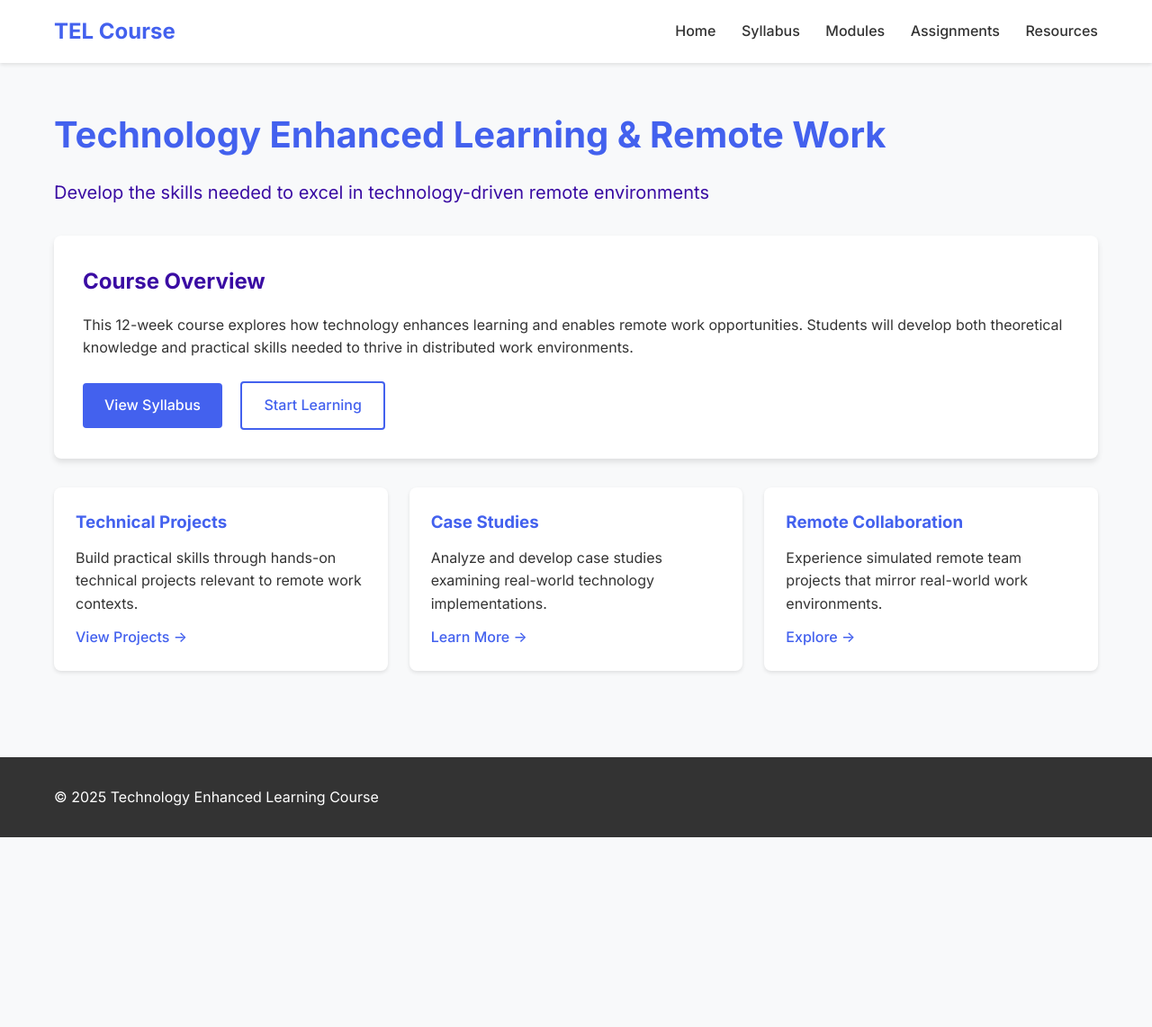
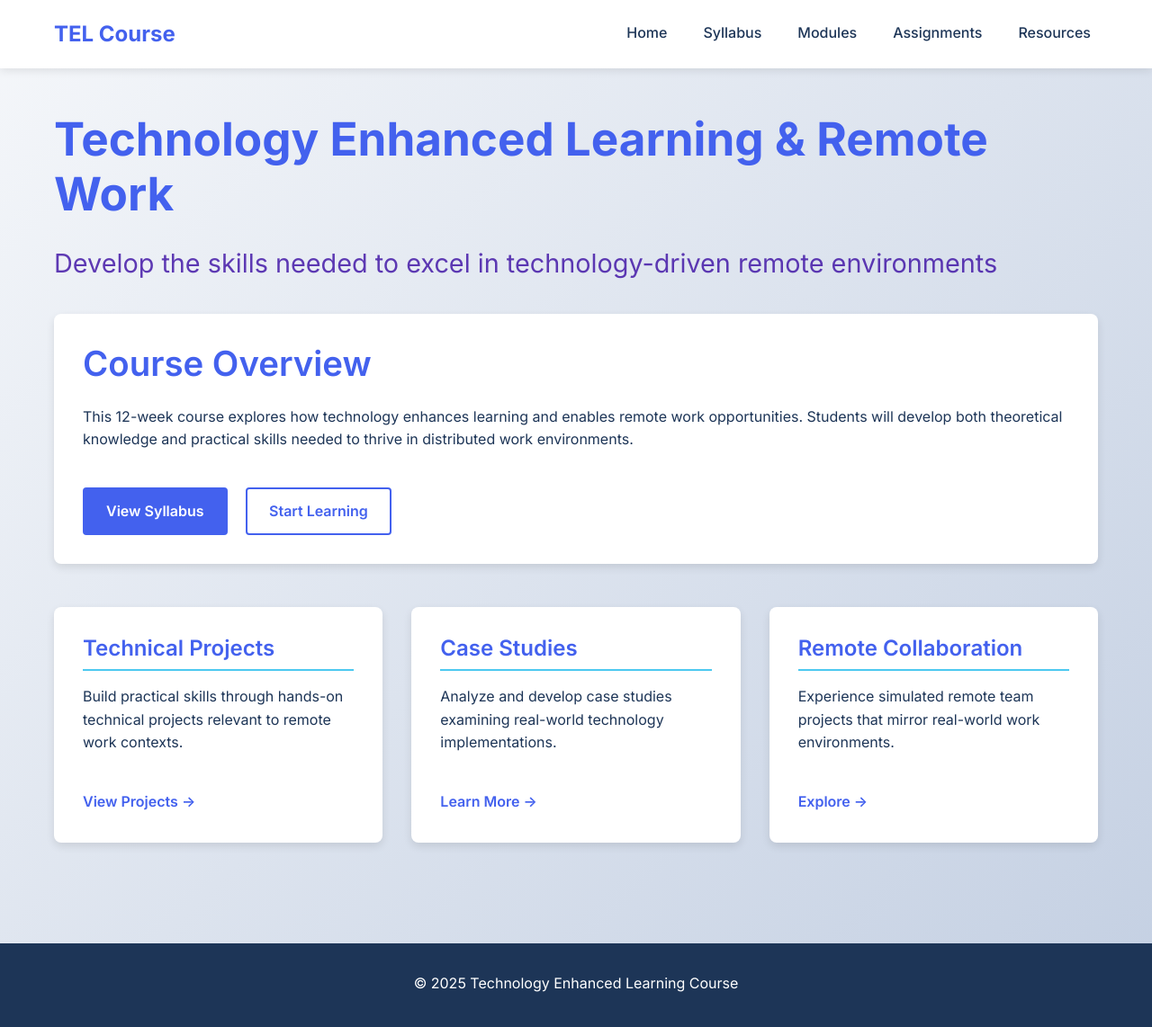
Before and after one commit to Freddricklogan/tech-enhanced-learning, a Jekyll site: the page built from index.html, in a window 1280 px wide and 1162 px high. Shown: the top 1142 px of the window at 90% size. Built offline with Jekyll 4.4.1, drawn with Linux system fonts in a browser that asks for light colours.

Commit message:
Add CSS for enhanced styling

```diff
--- a/assets/css/main.css
+++ b/assets/css/main.css
@@ -2,9 +2,15 @@
 :root {
   --primary-color: #4361ee;
   --secondary-color: #3a0ca3;
-  --text-color: #333;
-  --light-bg: #f8f9fa;
-  --border-color: #dee2e6;
+  --accent-color: #4cc9f0;
+  --dark-color: #1d3557;
+  --light-color: #f8f9fa;
+  --grey-color: #6c757d;
+  --success-color: #2ecc71;
+  --warning-color: #f39c12;
+  --font-primary: 'Inter', -apple-system, BlinkMacSystemFont, sans-serif;
+  --font-secondary: 'Manrope', sans-serif;
+  --transition: all 0.3s ease;
 }
 
 * {
@@ -14,10 +20,51 @@
 }
 
 body {
-  font-family: 'Inter', -apple-system, BlinkMacSystemFont, sans-serif;
+  font-family: var(--font-primary);
   line-height: 1.6;
-  color: var(--text-color);
-  background: var(--light-bg);
+  color: var(--dark-color);
+  background: linear-gradient(135deg, #f5f7fa 0%, #c3cfe2 100%);
+  min-height: 100vh;
+  margin: 0;
+  padding: 0;
+}
+
+h1, h2, h3, h4, h5, h6 {
+  font-family: var(--font-primary);
+  line-height: 1.2;
+  margin-bottom: 1.5rem;
+  color: var(--primary-color);
+}
+
+h1 {
+  font-size: 3.2rem;
+  font-weight: 700;
+}
+
+h2 {
+  font-size: 2.4rem;
+  font-weight: 600;
+}
+
+h3 {
+  font-size: 2rem;
+  font-weight: 600;
+  margin-bottom: 1.2rem;
+}
+
+p {
+  margin-bottom: 1.5rem;
+}
+
+a {
+  color: var(--secondary-color);
+  text-decoration: none;
+  transition: var(--transition);
+}
+
+a:hover {
+  color: var(--primary-color);
+  text-decoration: underline;
 }
 
 .container {
@@ -27,11 +74,14 @@ body {
   padding: 0 20px;
 }
 
-/* Header */
+/* Site Header */
 .site-header {
-  background: white;
-  box-shadow: 0 2px 4px rgba(0,0,0,0.1);
+  background-color: white;
+  box-shadow: 0 2px 10px rgba(0, 0, 0, 0.1);
   padding: 1rem 0;
+  position: sticky;
+  top: 0;
+  z-index: 1000;
 }
 
 .site-header .container {
@@ -44,104 +94,167 @@ body {
   font-size: 1.5rem;
   font-weight: 700;
   color: var(--primary-color);
-  text-decoration: none;
+}
+
+.main-nav {
+  display: flex;
+  gap: 1.5rem;
 }
 
 .main-nav a {
-  margin-left: 1.5rem;
-  color: var(--text-color);
-  text-decoration: none;
+  color: var(--dark-color);
   font-weight: 500;
+  padding: 0.5rem;
+  border-bottom: 2px solid transparent;
 }
 
 .main-nav a:hover {
   color: var(--primary-color);
+  border-bottom-color: var(--primary-color);
+  text-decoration: none;
 }
 
-/* Main content */
+/* Main Content */
 .main-content {
   padding: 3rem 0;
 }
 
-h1 {
-  font-size: 2.5rem;
-  margin-bottom: 1rem;
-  color: var(--primary-color);
-}
-
 .tagline {
-  font-size: 1.25rem;
+  font-size: 1.8rem;
   color: var(--secondary-color);
+  opacity: 0.8;
   margin-bottom: 2rem;
 }
 
-/* Course card */
+/* Course Card */
 .course-card {
-  background: white;
+  background-color: white;
   border-radius: 8px;
+  box-shadow: 0 4px 10px rgba(0, 0, 0, 0.1);
   padding: 2rem;
-  margin-bottom: 2rem;
-  box-shadow: 0 4px 6px rgba(0,0,0,0.1);
+  margin-bottom: 3rem;
+  transition: transform 0.3s, box-shadow 0.3s;
 }
 
-.course-card h2 {
-  margin-bottom: 1rem;
-  color: var(--secondary-color);
+.course-card:hover {
+  transform: translateY(-5px);
+  box-shadow: 0 8px 15px rgba(0, 0, 0, 0.2);
 }
 
-.course-card p {
-  margin-bottom: 1.5rem;
-}
-
-/* Featured sections */
+/* Featured Sections */
 .featured-sections {
   display: grid;
   grid-template-columns: repeat(auto-fill, minmax(300px, 1fr));
-  gap: 1.5rem;
+  gap: 2rem;
+  margin-top: 3rem;
 }
 
 .section-card {
-  background: white;
+  background-color: white;
   border-radius: 8px;
-  padding: 1.5rem;
-  box-shadow: 0 2px 4px rgba(0,0,0,0.1);
+  box-shadow: 0 4px 10px rgba(0, 0, 0, 0.1);
+  padding: 2rem;
+  transition: transform 0.3s, box-shadow 0.3s;
+  height: 100%;
+}
+
+.section-card:hover {
+  transform: translateY(-5px);
+  box-shadow: 0 8px 15px rgba(0, 0, 0, 0.2);
 }
 
 .section-card h3 {
   color: var(--primary-color);
-  margin-bottom: 0.75rem;
+  font-size: 1.5rem;
+  margin-bottom: 1rem;
+  border-bottom: 2px solid var(--accent-color);
+  padding-bottom: 0.5rem;
 }
 
 .read-more {
   display: inline-block;
-  margin-top: 0.75rem;
+  margin-top: 1rem;
   color: var(--primary-color);
-  font-weight: 500;
+  font-weight: 600;
+  position: relative;
+}
+
+.read-more:after {
+  content: "";
+  position: absolute;
+  width: 100%;
+  height: 2px;
+  bottom: -4px;
+  left: 0;
+  background-color: var(--primary-color);
+  transform: scaleX(0);
+  transform-origin: bottom right;
+  transition: transform 0.3s;
+}
+
+.read-more:hover {
   text-decoration: none;
+}
+
+.read-more:hover:after {
+  transform: scaleX(1);
+  transform-origin: bottom left;
 }
 
 /* Buttons */
 .button {
   display: inline-block;
-  background: var(--primary-color);
+  background-color: var(--primary-color);
   color: white;
   padding: 0.75rem 1.5rem;
   border-radius: 4px;
+  font-weight: 600;
+  transition: all 0.3s;
+  margin-right: 1rem;
+  margin-top: 1rem;
+  border: 2px solid var(--primary-color);
+}
+
+.button:hover {
+  background-color: var(--secondary-color);
+  border-color: var(--secondary-color);
+  transform: translateY(-3px);
+  box-shadow: 0 4px 8px rgba(0, 0, 0, 0.2);
   text-decoration: none;
-  font-weight: 500;
-  margin-right: 1rem;
+  color: white;
 }
 
 .button-outline {
-  background: transparent;
+  background-color: transparent;
   color: var(--primary-color);
   border: 2px solid var(--primary-color);
 }
 
+.button-outline:hover {
+  background-color: var(--primary-color);
+  color: white;
+}
+
 /* Footer */
 .site-footer {
-  background: var(--text-color);
+  background-color: var(--dark-color);
   color: white;
   padding: 2rem 0;
-  margin-top: 3rem;
+  margin-top: 4rem;
+  text-align: center;
 }
+
+/* Responsive Styles */
+@media (max-width: 768px) {
+  .featured-sections {
+    grid-template-columns: 1fr;
+  }
+
+  h1 {
+    font-size: 2.5rem;
+  }
+
+  .tagline {
+    font-size: 1.4rem;
+  }
+}
```
